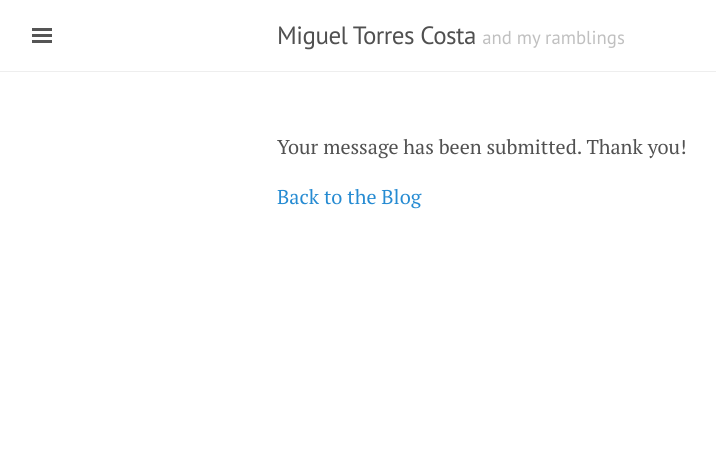
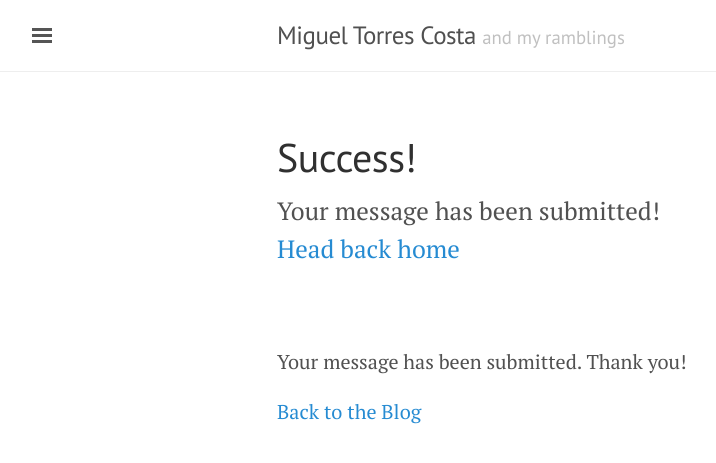
Before and after one commit to migueltorrescosta/migueltorrescosta.github.io, a Jekyll site: the page built from thanks.md, in a window 1280 px wide. Shown: the top 463 px of the page, without its empty margins (3-719 px from the left). Built offline with Jekyll 4.4.1, drawn with Linux system fonts in a browser that asks for light colours; nearby versions of some CDN libraries.

Commit message:
The thank you message is bigger

```diff
--- a/thanks.md
+++ b/thanks.md
@@ -4,6 +4,13 @@ comments: false
 permalink: /thanks/
 ---
 
+<div class="page">
+  <h1 class="page-title">Success!</h1>
+  <p class="lead">Your message has been submitted!
+  <br>
+  <a href="{{ site.baseurl }}/">Head back home</a></p>
+</div>
+
 Your message has been submitted. Thank you!
 
 [Back to the Blog]({{site.url}})
```
